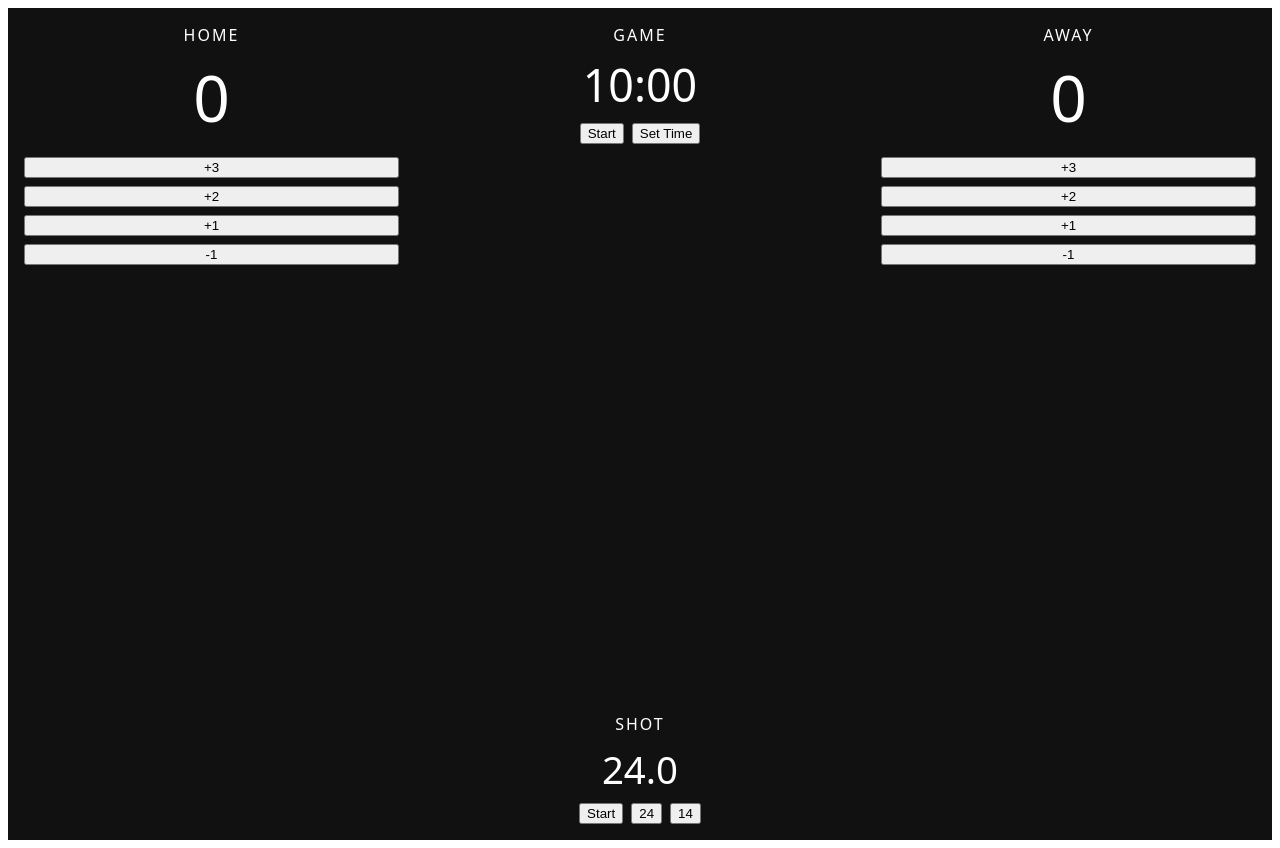
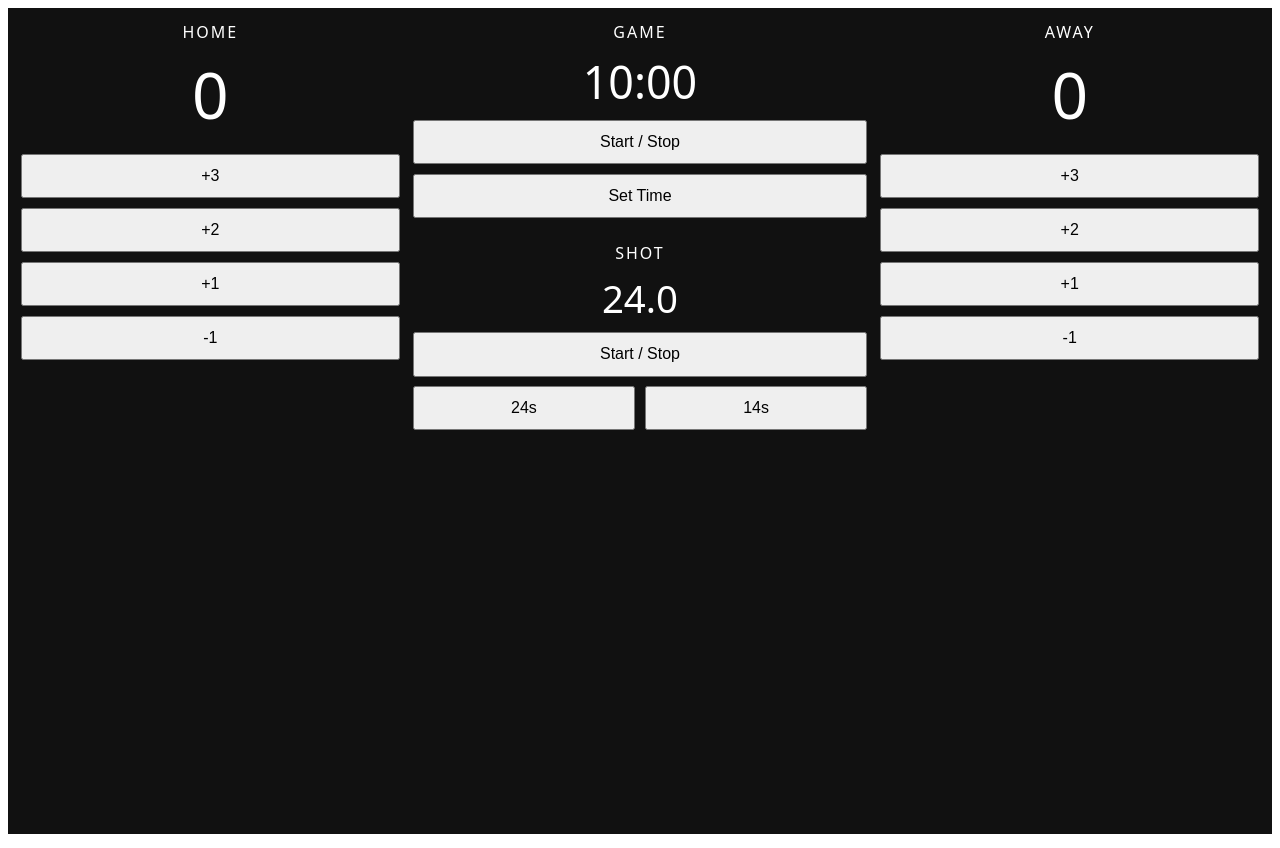
Before and after one commit to paulnikolaus/basketball-scoreboard-pwa, a React (Vite) app: page / in a window 1280 px wide. Built offline with nearby package versions, Linux system fonts and the light colour scheme.

Commit message:
improved UI

```diff
--- a/src/App.tsx
+++ b/src/App.tsx
@@ -5,6 +5,11 @@ import { formatGameTime } from "./utils/formatTime";
 function App() {
   useGameTimer();
   const { state, dispatch } = useGame();
+
+  const buttonStyle = {
+    padding: "0.7rem",
+    fontSize: "1rem",
+  };
 
   return (
     <div
@@ -14,41 +19,55 @@ function App() {
         backgroundColor: "#111",
         color: "white",
         fontFamily: "system-ui",
-        padding: "1rem",
-        gap: "1rem",
+        padding: "0.8rem",
+        gap: "0.8rem",
       }}
     >
       {/* ================= HOME COLUMN ================= */}
-      <div style={{ flex: 1, display: "flex", flexDirection: "column" }}>
-        {/* Label */}
       <div
         style={{
-            textAlign: "center",
-            fontSize: "1rem",
-            marginBottom: "0.5rem",
-            letterSpacing: "2px",
+          flex: 1,
+          display: "flex",
+          flexDirection: "column",
         }}
       >
-          HOME
-        </div>
+        <div style={{ textAlign: "center", letterSpacing: "2px" }}>HOME</div>
 
-        {/* Score display */}
         <div
           style={{
             textAlign: "center",
             fontSize: "4rem",
-            marginBottom: "1rem",
+            margin: "0.5rem 0 1rem 0",
           }}
         >
           {state.homeScore}
         </div>
 
-        {/* Score buttons */}
-        <div style={{ display: "grid", gap: "0.5rem" }}>
-          <button onClick={() => dispatch({ type: "INCREMENT_HOME", amount: 3 })}>+3</button>
-          <button onClick={() => dispatch({ type: "INCREMENT_HOME", amount: 2 })}>+2</button>
-          <button onClick={() => dispatch({ type: "INCREMENT_HOME", amount: 1 })}>+1</button>
-          <button onClick={() => dispatch({ type: "DECREMENT_HOME", amount: 1 })}>-1</button>
+        <div style={{ display: "grid", gap: "0.6rem" }}>
+          <button
+            style={buttonStyle}
+            onClick={() => dispatch({ type: "INCREMENT_HOME", amount: 3 })}
+          >
+            +3
+          </button>
+          <button
+            style={buttonStyle}
+            onClick={() => dispatch({ type: "INCREMENT_HOME", amount: 2 })}
+          >
+            +2
+          </button>
+          <button
+            style={buttonStyle}
+            onClick={() => dispatch({ type: "INCREMENT_HOME", amount: 1 })}
+          >
+            +1
+          </button>
+          <button
+            style={buttonStyle}
+            onClick={() => dispatch({ type: "DECREMENT_HOME", amount: 1 })}
+          >
+            -1
+          </button>
         </div>
       </div>
 
@@ -58,44 +77,38 @@ function App() {
           flex: 1.2,
           display: "flex",
           flexDirection: "column",
-          justifyContent: "space-between",
+          alignItems: "center",
         }}
       >
-        {/* -------- GAME CLOCK SECTION -------- */}
-        <div>
-          <div
-            style={{
-              textAlign: "center",
-              fontSize: "1rem",
-              letterSpacing: "2px",
-              marginBottom: "0.5rem",
-            }}
-          >
-            GAME
+        {/* -------- GAME CLOCK -------- */}
+        <div style={{ textAlign: "center", width: "100%" }}>
+          <div style={{ letterSpacing: "2px" }}>GAME</div>
+
+          <div style={{ fontSize: "2.8rem", margin: "0.5rem 0" }}>
+            {formatGameTime(state.gameClock)}
           </div>
 
           <div
             style={{
-              textAlign: "center",
-              fontSize: "2.8rem",
-              marginBottom: "0.5rem",
+              display: "flex",
+              flexDirection: "column",
+              gap: "0.6rem",
+              marginBottom: "1.5rem",
             }}
           >
-            {formatGameTime(state.gameClock)}
-          </div>
-
-          <div style={{ display: "flex", gap: "0.5rem", justifyContent: "center" }}>
             <button
+              style={buttonStyle}
               onClick={() =>
                 dispatch({
                   type: state.isGameRunning ? "STOP_GAME" : "START_GAME",
                 })
               }
             >
-              {state.isGameRunning ? "Stop" : "Start"}
+              Start / Stop
             </button>
 
             <button
+              style={buttonStyle}
               onClick={() => {
                 const input = prompt("Set game time in seconds:");
                 if (!input) return;
@@ -109,32 +122,19 @@ function App() {
           </div>
         </div>
 
-        {/* -------- SHOT CLOCK SECTION -------- */}
-        <div>
-          <div
-            style={{
-              textAlign: "center",
-              fontSize: "1rem",
-              letterSpacing: "2px",
-              marginBottom: "0.5rem",
-              marginTop: "1.5rem",
-            }}
-          >
-            SHOT
+        {/* -------- SHOT CLOCK -------- */}
+        <div style={{ textAlign: "center", width: "100%" }}>
+          <div style={{ letterSpacing: "2px" }}>SHOT</div>
+
+          <div style={{ fontSize: "2.4rem", margin: "0.5rem 0" }}>
+            {state.shotClock.toFixed(1)}
           </div>
 
           <div
-            style={{
-              textAlign: "center",
-              fontSize: "2.4rem",
-              marginBottom: "0.5rem",
-            }}
+            style={{ display: "flex", flexDirection: "column", gap: "0.6rem" }}
           >
-            {state.shotClock.toFixed(1)}
-          </div>
-
-          <div style={{ display: "flex", gap: "0.5rem", justifyContent: "center" }}>
             <button
+              style={buttonStyle}
               onClick={() =>
                 dispatch({
                   type: state.isShotClockRunning
@@ -143,48 +143,77 @@ function App() {
                 })
               }
             >
-              {state.isShotClockRunning ? "Stop" : "Start"}
+              Start / Stop
             </button>
 
-            <button onClick={() => dispatch({ type: "SET_SHOT_CLOCK", seconds: 24 })}>
-              24
+            <div style={{ display: "flex", gap: "0.6rem" }}>
+              <button
+                style={{ ...buttonStyle, flex: 1 }}
+                onClick={() =>
+                  dispatch({ type: "SET_SHOT_CLOCK", seconds: 24 })
+                }
+              >
+                24s
               </button>
 
-            <button onClick={() => dispatch({ type: "SET_SHOT_CLOCK", seconds: 14 })}>
-              14
+              <button
+                style={{ ...buttonStyle, flex: 1 }}
+                onClick={() =>
+                  dispatch({ type: "SET_SHOT_CLOCK", seconds: 14 })
+                }
+              >
+                14s
               </button>
+            </div>
           </div>
         </div>
       </div>
 
       {/* ================= AWAY COLUMN ================= */}
-      <div style={{ flex: 1, display: "flex", flexDirection: "column" }}>
       <div
         style={{
-            textAlign: "center",
-            fontSize: "1rem",
-            marginBottom: "0.5rem",
-            letterSpacing: "2px",
+          flex: 1,
+          display: "flex",
+          flexDirection: "column",
         }}
       >
-          AWAY
-        </div>
+        <div style={{ textAlign: "center", letterSpacing: "2px" }}>AWAY</div>
 
         <div
           style={{
             textAlign: "center",
             fontSize: "4rem",
-            marginBottom: "1rem",
+            margin: "0.5rem 0 1rem 0",
           }}
         >
           {state.awayScore}
         </div>
 
-        <div style={{ display: "grid", gap: "0.5rem" }}>
-          <button onClick={() => dispatch({ type: "INCREMENT_AWAY", amount: 3 })}>+3</button>
-          <button onClick={() => dispatch({ type: "INCREMENT_AWAY", amount: 2 })}>+2</button>
-          <button onClick={() => dispatch({ type: "INCREMENT_AWAY", amount: 1 })}>+1</button>
-          <button onClick={() => dispatch({ type: "DECREMENT_AWAY", amount: 1 })}>-1</button>
+        <div style={{ display: "grid", gap: "0.6rem" }}>
+          <button
+            style={buttonStyle}
+            onClick={() => dispatch({ type: "INCREMENT_AWAY", amount: 3 })}
+          >
+            +3
+          </button>
+          <button
+            style={buttonStyle}
+            onClick={() => dispatch({ type: "INCREMENT_AWAY", amount: 2 })}
+          >
+            +2
+          </button>
+          <button
+            style={buttonStyle}
+            onClick={() => dispatch({ type: "INCREMENT_AWAY", amount: 1 })}
+          >
+            +1
+          </button>
+          <button
+            style={buttonStyle}
+            onClick={() => dispatch({ type: "DECREMENT_AWAY", amount: 1 })}
+          >
+            -1
+          </button>
         </div>
       </div>
     </div>
```
Lines whose indentation alone changed are shown as unchanged.
